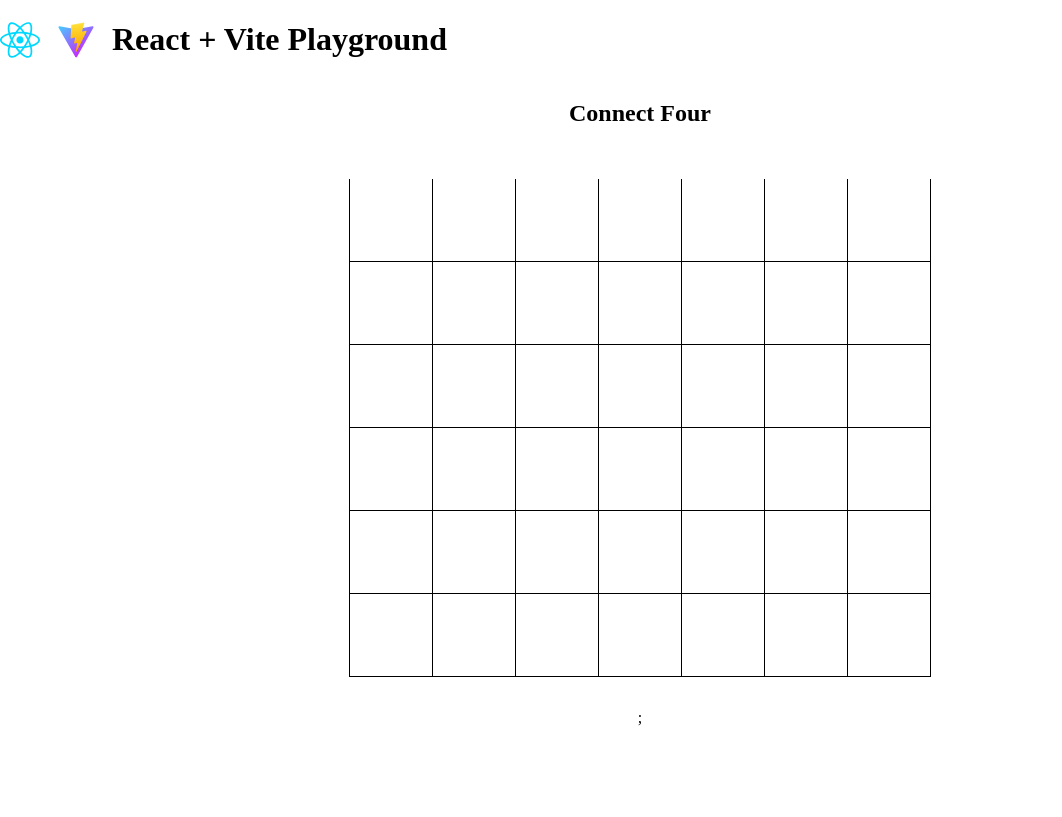
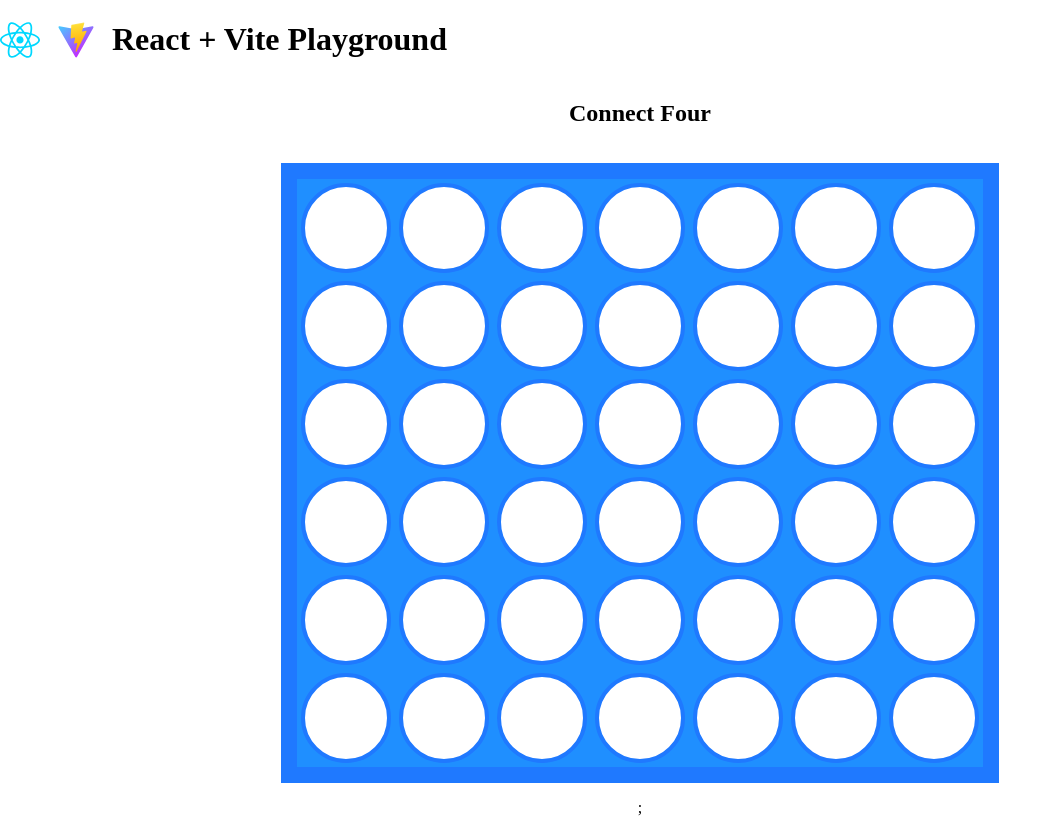
Before and after one commit to rookie2675/vite-react-demo, a React (Vite) app: page /connect-four in a window 1280 px wide. Shown: the whole page, without its empty margins (0-1062 px from the left). Built offline with nearby package versions, Linux system fonts and the light colour scheme.

Commit message:
Adjusted connect-four game styles

```diff
--- a/src/components/Boards/ConnectFour/ConnectFourBoard.css
+++ /dev/null
@@ -1,15 +0,0 @@
-table {
-    border-collapse: collapse;
-}
-
-td {
-    width: 5em;
-    height: 5em;
-    border-left: 1px solid black;
-    border-right: 1px solid black;
-    border-bottom: 1px solid black;
-}
-
-tr:first-child td {
-    border-top: none;
-}
--- /dev/null
+++ b/src/components/Boards/ConnectFour/ConnectFourBoard.module.css
@@ -0,0 +1,15 @@
+.table {
+    outline: 1em solid var(--darker-blue);
+    background-color: var(--blue);
+    border-collapse: collapse;
+}
+
+.square {
+    width: 5em;
+    height: 5em;
+    border-radius: 50%;
+    display: inline-block;
+    background-color: white;
+    margin: 4px;
+    border: 4px solid var(--darker-blue);
+}
--- a/src/components/Boards/ConnectFour/ConnectFourBoard.tsx
+++ b/src/components/Boards/ConnectFour/ConnectFourBoard.tsx
@@ -1,4 +1,4 @@
-import "./ConnectFourBoard.css";
+import styles from "./ConnectFourBoard.module.css";
 
 const rows = 6;
 const columns = 7;
@@ -10,7 +10,7 @@ function createGrid(): React.JSX.Element[][] {
         const row: React.JSX.Element[] = [];
 
         for (let columnIndex = 0; columnIndex < columns; columnIndex++) {
-            row.push(<td className="square" key={`${rowIndex.toString()}${columnIndex.toString()}`}></td>);
+            row.push(<td className={styles.square} key={`${rowIndex.toString()}${columnIndex.toString()}`}></td>);
         }
 
         array.push(row);
@@ -23,8 +23,8 @@ export default function ConnectFourBoard(): React.JSX.Element {
     const grid = createGrid();
 
     return (
-        <table>
-            <tbody>
+        <table className={styles.table}>
+            <tbody className={styles.tbody}>
                 {grid.map((row, rowIndex) => (
                     <tr key={rowIndex}>{row}</tr>
                 ))}
--- a/src/pages/connect-four.css
+++ b/src/pages/connect-four.module.css
@@ -1,4 +1,4 @@
-main {
+.main {
     display: flex;
     flex-direction: column;
     align-items: center;
--- a/src/pages/connect-four.tsx
+++ b/src/pages/connect-four.tsx
@@ -1,9 +1,9 @@
 import ConnectFourBoard from "../components/Boards/ConnectFour/ConnectFourBoard";
-import "./connect-four.css";
+import styles from "./connect-four.module.css";
 
 export default function ConnectFour(): React.JSX.Element {
     return (
-        <main>
+        <main className={styles.main}>
             <h2>Connect Four</h2>
             <ConnectFourBoard />;
         </main>
--- /dev/null
+++ b/src/pages/tic-tac-toe.module.css
@@ -0,0 +1,6 @@
+.main {
+    display: flex;
+    flex-direction: column;
+    align-items: center;
+    gap: 2em;
+}
--- a/src/pages/tic-tac-toe.tsx
+++ b/src/pages/tic-tac-toe.tsx
@@ -1,3 +1,11 @@
+import TicTacToeBoard from "../components/Boards/TicTacToe/TicTacToeBoard";
+import styles from "./tic-tac-toe.module.css";
+
 export default function TicTacToe(): React.JSX.Element {
-    return <h2>Tic-Tac-Toe</h2>;
+    return (
+        <main className={styles.main}>
+            <h2>Tic-Tac-Toe</h2>
+            <TicTacToeBoard />
+        </main>
+    );
 }
--- a/src/styles.css
+++ b/src/styles.css
@@ -1,3 +1,10 @@
+:root {
+    --red: #ff7f7f;
+    --yellow: #fffd94;
+    --blue: #1f8fff;
+    --darker-blue: #1f79ff;
+}
+
 body {
     margin: 0;
 }
```
